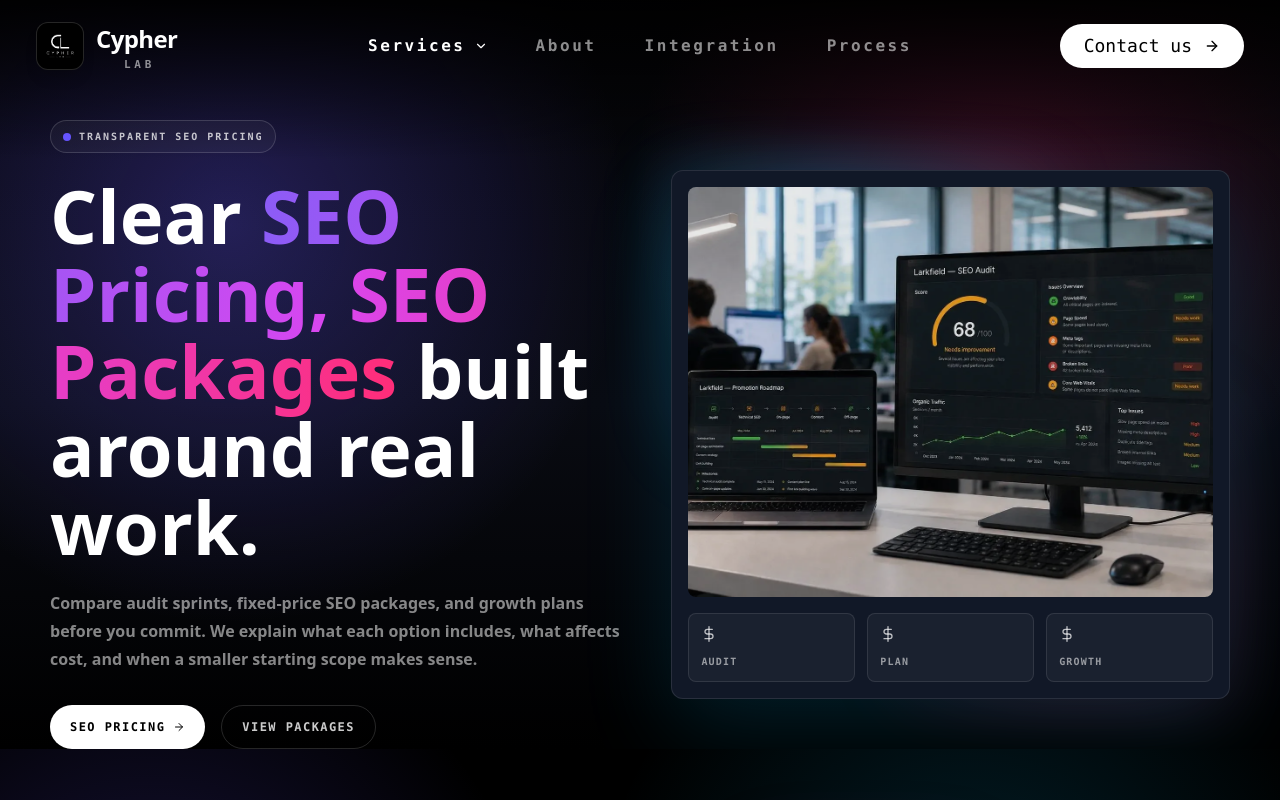
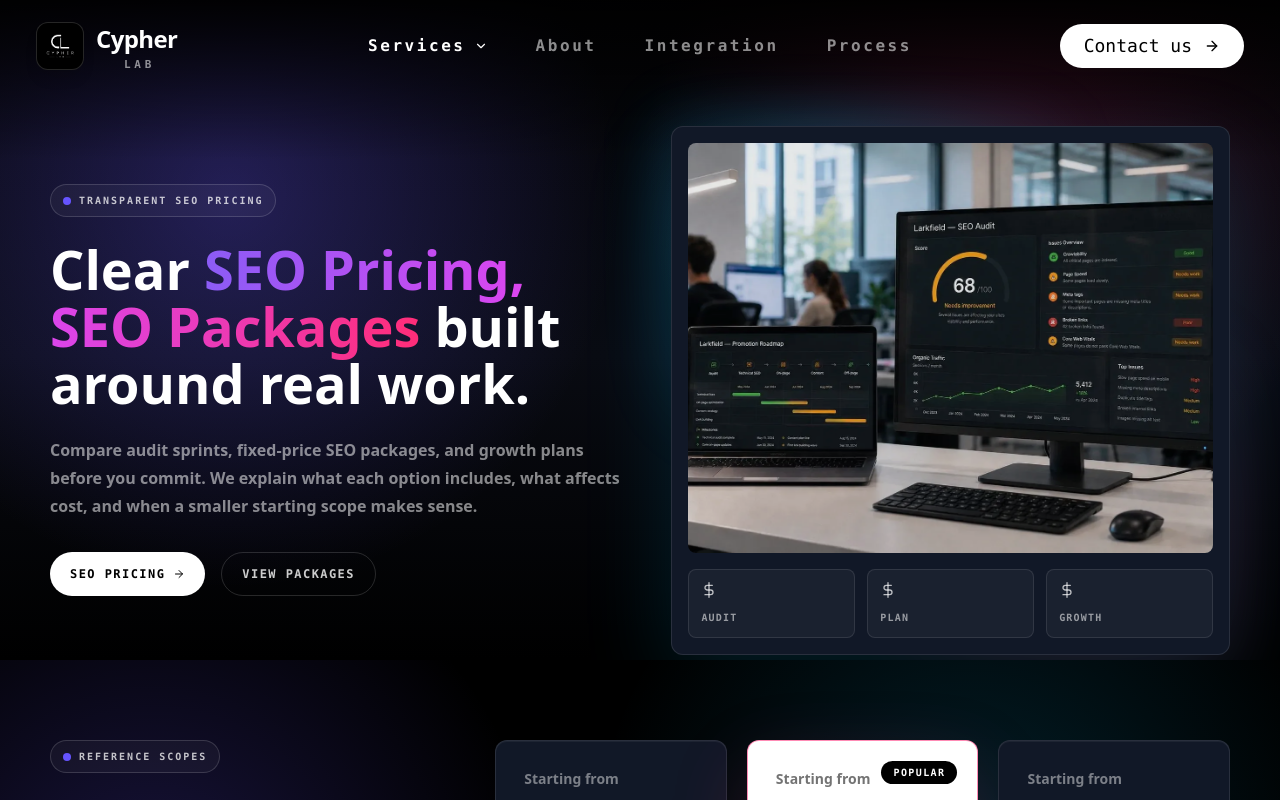
Before and after one commit to Ammar2708/AI, a React (Vite) app: page /services/seo-pricing in a window 1280 px wide. Shown: the top 800 px of the page. Built offline with nearby package versions, Linux system fonts and the light colour scheme.

Commit message:
Update service components and UI iconography

```diff
--- a/src/components/company/SeoPrice.jsx
+++ b/src/components/company/SeoPrice.jsx
@@ -209,7 +209,7 @@ const SeoPrice = () => {
         <div className="relative mx-auto grid min-h-[540px] max-w-[1180px] items-center gap-10 lg:grid-cols-[1.02fr_0.98fr]">
           <div>
             <Badge>Transparent SEO pricing</Badge>
-            <h1 className="mt-6 max-w-4xl text-[38px] font-semibold leading-[1.05] tracking-normal md:text-6xl lg:text-[74px]">
+            <h1 className="mt-6 max-w-4xl text-[38px] font-semibold leading-[1.05] tracking-normal md:text-4xl lg:text-[54px]">
               Clear{" "}
               <a href="/services" className="transition hover:opacity-80">
                 <GradientText>SEO Pricing, SEO Packages</GradientText>
```
